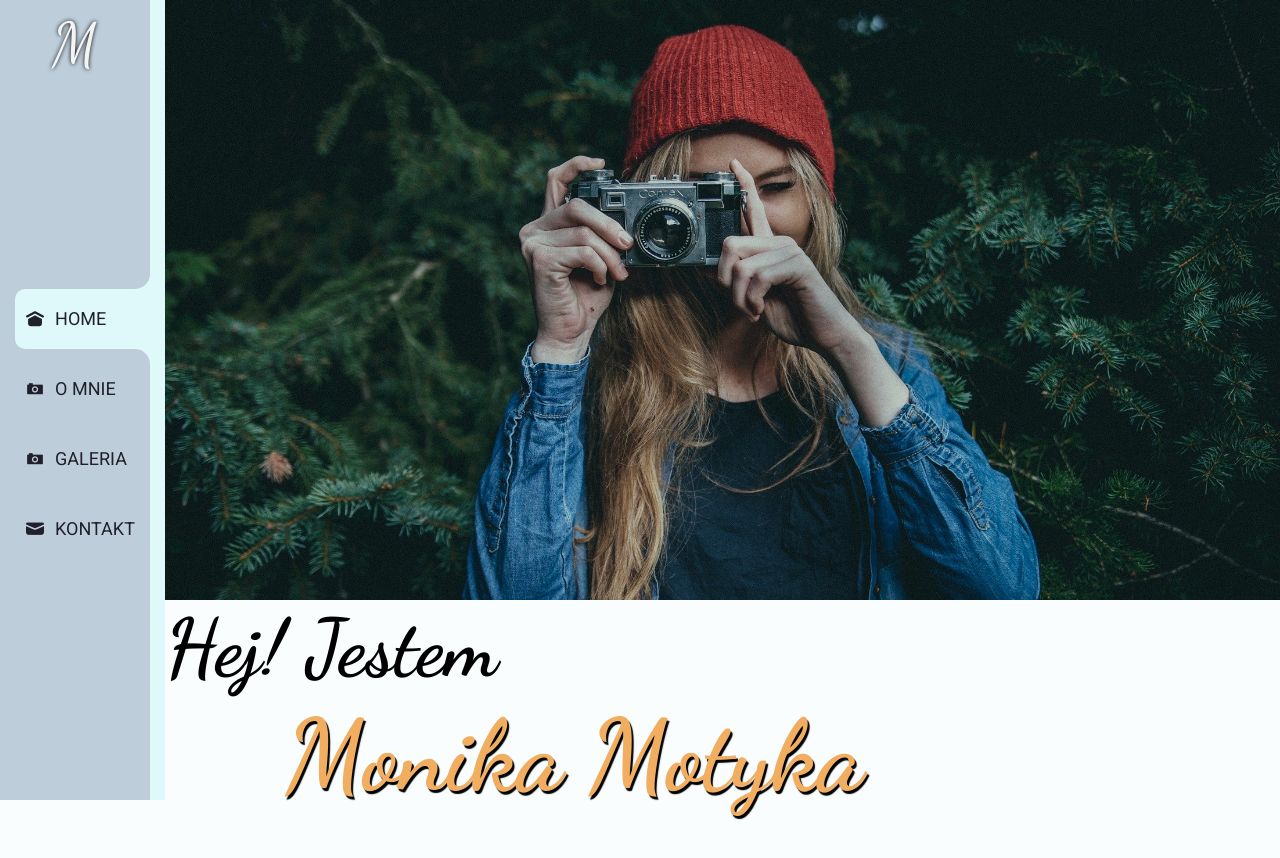
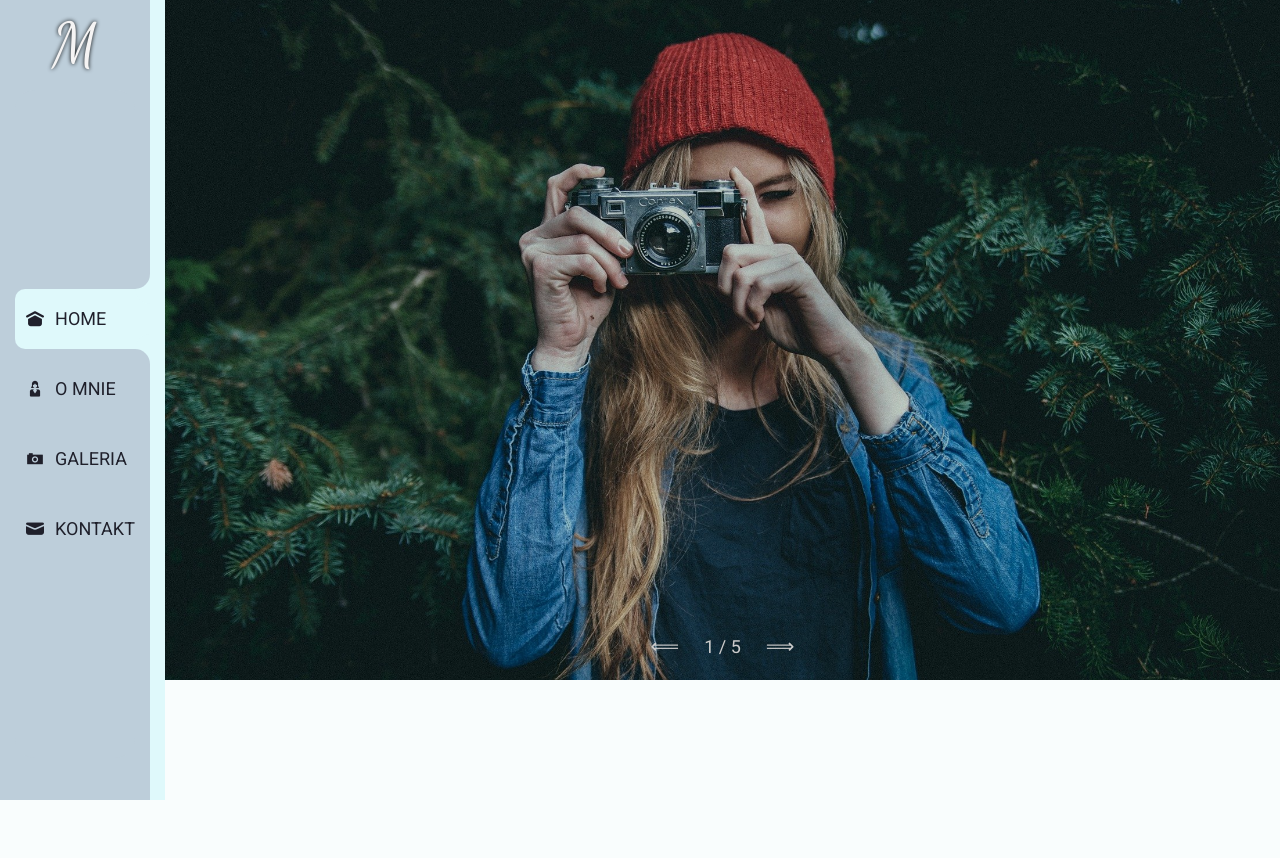
Before and after one commit to ShockOfficial/PhotographerWeb, a plain HTML site: page index.html in a window 1280 px wide. Shown: the top 858 px of the page. Drawn offline with Linux system fonts and the light colour scheme.

Commit message:
make buttons on hero imgae slider

```diff
--- a/index.html
+++ b/index.html
@@ -29,7 +29,7 @@
 					<i class="nav__icon icofont-ui-home"></i>HOME</a
 				>
 				<a href="#about" class="nav__link"
-					><i class="nav__icon icofont-camera-alt"></i>O MNIE</a
+					><i class="nav__icon icofont-businesswoman"></i>O MNIE</a
 				>
 				<a href="#gallery" class="nav__link"
 					><i class="nav__icon icofont-camera-alt"></i>GALERIA</a
@@ -45,10 +45,13 @@
 		</nav>
 
 		<header class="header">
-			<div class="header__bg"></div>
-			<div class="header__text">
-				<p class="header__welcome">Hej! Jestem</p>
-				<h1 class="header__auth-name">Monika Motyka</h1>
+			<div class="header__bg">
+        <div class="header__btn-box">
+          <button class="header__btn header__btn--left">&xlArr;</button>
+          <span class="header__photo-status">1 / 5</span>
+        <button class="header__btn header__btn--right">&xrArr;</button>
+        </div>
+      </div>
 			</div>
 		</header>
 
--- a/scss/style.scss
+++ b/scss/style.scss
@@ -163,15 +163,16 @@ body {
 
 .header {
 	position: relative;
-	height: 75vh;
+	height: 85vh;
 	background-color: $color-bg-primary;
 	&__bg {
+		position: relative;
 		width: 100%;
 		height: 100%;
 		background-image: url('../img/hero.jpg');
 		background-size: cover;
 		background-position: center 10%;
-		background-attachment: fixed;
+		// background-attachment: fixed;
 		filter: brightness(80%);
 		// clip-path: circle(350px);
 	}
@@ -191,6 +192,35 @@ body {
 		font-size: 10rem;
 		color: #f1ae61;
 		text-shadow: 2px 3px 1px black;
+	}
+
+	&__btn-box {
+		position: absolute;
+		top: 95%;
+		left: 50%;
+		transform: translate(-50%, -50%);
+		display: flex;
+		justify-content: center;
+		align-items: center;
+		gap: 1.5rem;
+		color: #fff;
+	}
+
+	&__btn {
+		border: none;
+		background: none;
+		color: #fff;
+		padding: 1rem;
+		font-size: 2rem;
+		cursor: pointer;
+		transition: color 0.3s;
+
+		&:hover {
+			color: $color-primary;
+		}
+	}
+	&__photo-status {
+		font-size: 1.8rem;
 	}
 }
 
--- a/scss/variable.scss
+++ b/scss/variable.scss
@@ -3,3 +3,5 @@ $color-bg-secondary: #dff9fb;
 $color-bg-tetriary: #95afc0;
 $color-font: #1f202b;
 $color-nav: #bdceda;
+
+$color-primary: rgb(230, 217, 49);
```
Also changed, not shown: css/style.css, xD.txt (deleted), 1 other file.
